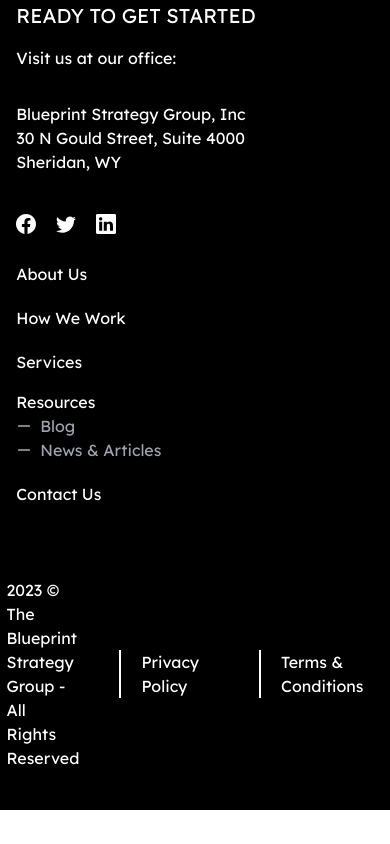
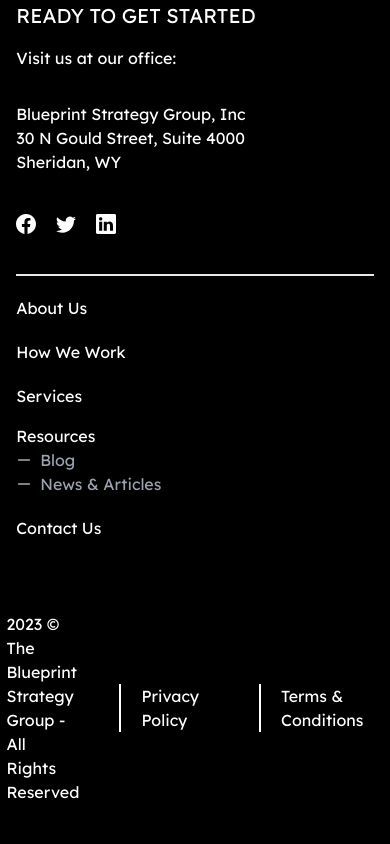
Before and after one commit to EdgarAmpiire/blueprints-web, a React (Create React App) app: page / in a window 390 px wide. Shown: the part 3552-4396 px from the top of the page. Before the commit the page ends 4362 px from the top, so only its background shows below. Built offline with nearby package versions, Linux system fonts and the light colour scheme; what tw-elements would draw is missing.

Commit message:
responsiveness

```diff
--- a/src/components/layout/components/Footer.jsx
+++ b/src/components/layout/components/Footer.jsx
@@ -55,7 +55,7 @@ export const Footer = () => {
                   </Link>
                 </div>
               </div>
-              <div className="lg:w-3/12 lg:mt-0 mt-5 py-2 lg:px-10 gap-5 flex flex-col lg:border-l-2 lg:border-l-white ">
+              <div className="lg:w-3/12 lg:mt-0 mt-10 lg:pt-0 pt-5 lg:border-t-0 border-t-2 py-2 lg:px-10 gap-5 flex flex-col lg:border-l-2 lg:border-l-white ">
                 <Link to={"/about-us"}>
                   <p className="text-white ">About Us</p>
                 </Link>
```
